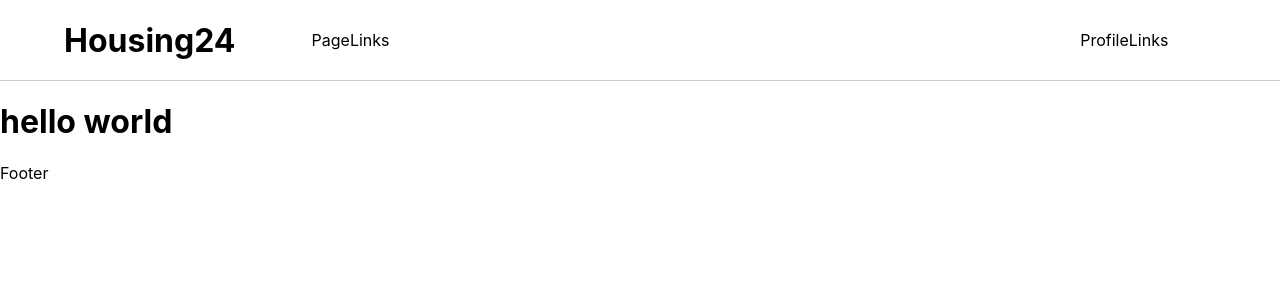
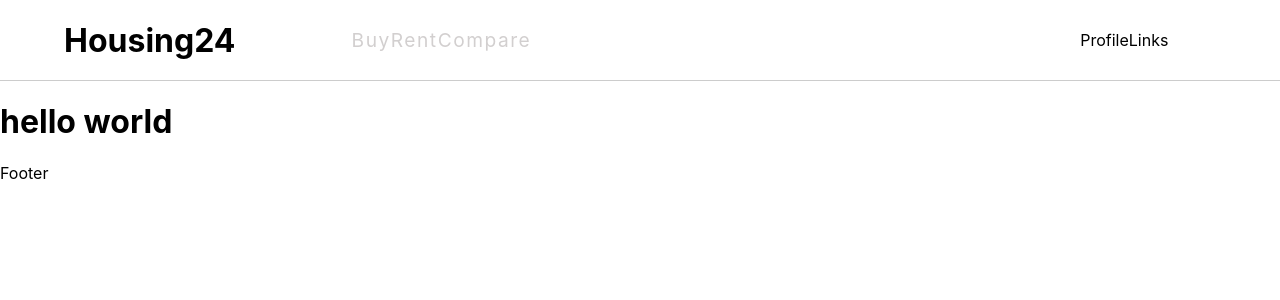
Before and after one commit to Jon-Felipe/Housing24, a React (Create React App) app: page / in a window 1280 px wide. Shown: the top 300 px of the page. Built offline with nearby package versions, Linux system fonts and the light colour scheme; the HTML template or start-up script is replaced by a standard one.

Commit message:
Added page links and styling

```diff
--- a/src/components/header/Header.jsx
+++ b/src/components/header/Header.jsx
@@ -45,7 +45,6 @@ const HeaderWrapper = styled.header`
     .header-content {
       display: grid;
       grid-template-columns: 200px 1fr;
-      /* place-items: center; */
     }
   }
 `;
--- a/src/components/header/PageLinks.jsx
+++ b/src/components/header/PageLinks.jsx
@@ -1,7 +1,29 @@
 import React from 'react';
+import styled from 'styled-components';
+
+// links
+import { pageLinks } from '../../utils/constants';
 
 const PageLinks = () => {
-  return <div>PageLinks</div>;
+  return (
+    <PageLinkWrapper>
+      {pageLinks.map((link) => {
+        return <li key={link.id}>{link.text}</li>;
+      })}
+    </PageLinkWrapper>
+  );
 };
 
 export default PageLinks;
+
+const PageLinkWrapper = styled.ul`
+  list-style-type: none;
+  display: flex;
+  align-items: center;
+  li {
+    font-size: 1.2rem;
+    color: #d2cfcf;
+    letter-spacing: 1.5px;
+    cursor: pointer;
+  }
+`;
--- /dev/null
+++ b/src/utils/constants.js
@@ -0,0 +1,17 @@
+export const pageLinks = [
+  {
+    id: 1,
+    text: 'Buy',
+    url: '/buy',
+  },
+  {
+    id: 2,
+    text: 'Rent',
+    url: '/rent',
+  },
+  {
+    id: 3,
+    text: 'Compare',
+    url: '/compare',
+  },
+];
```
